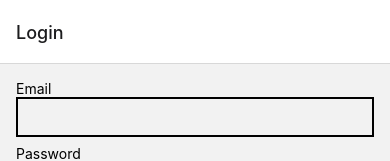
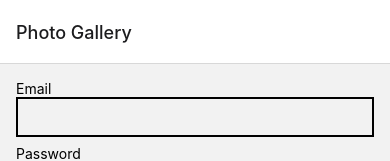
Before and after one commit to abhishandilya/photo-gallery, a React Native app: screen /Login in a window 390 px wide. Shown: the top 161 px of the page. Built offline with nearby package versions, Linux system fonts and the light colour scheme; no server answers; what @aws-amplify/datastore, aws-amplify would draw is missing.

Commit message:
Change login header title

```diff
--- a/App.tsx
+++ b/App.tsx
@@ -50,7 +50,11 @@ export default function App() {
       <AuthContext.Provider value={authContext}>
         <Stack.Navigator>
           {!isLoggedIn ? (
-            <Stack.Screen name="Login" component={Login} />
+            <Stack.Screen
+              name="Login"
+              component={Login}
+              options={{ title: "Photo Gallery" }}
+            />
           ) : (
             <>
               <Stack.Screen
```
